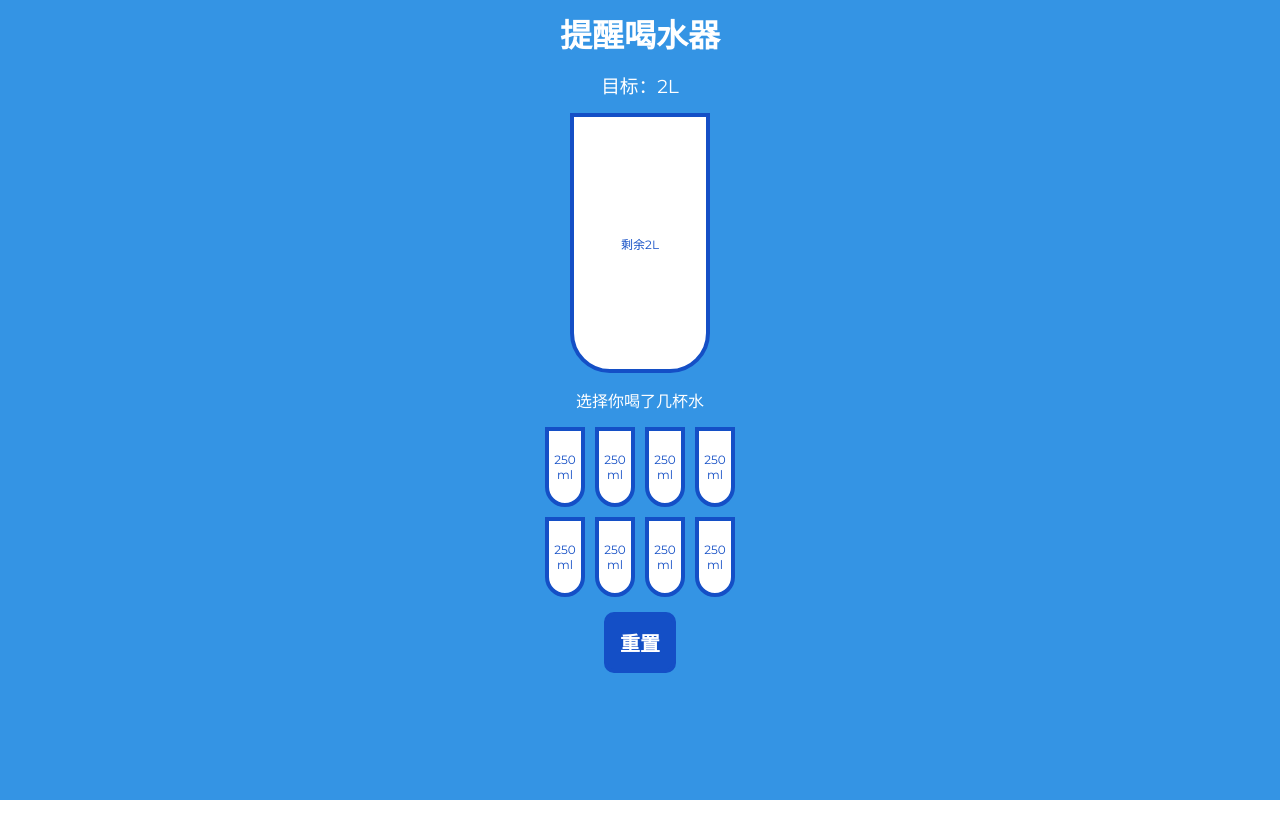
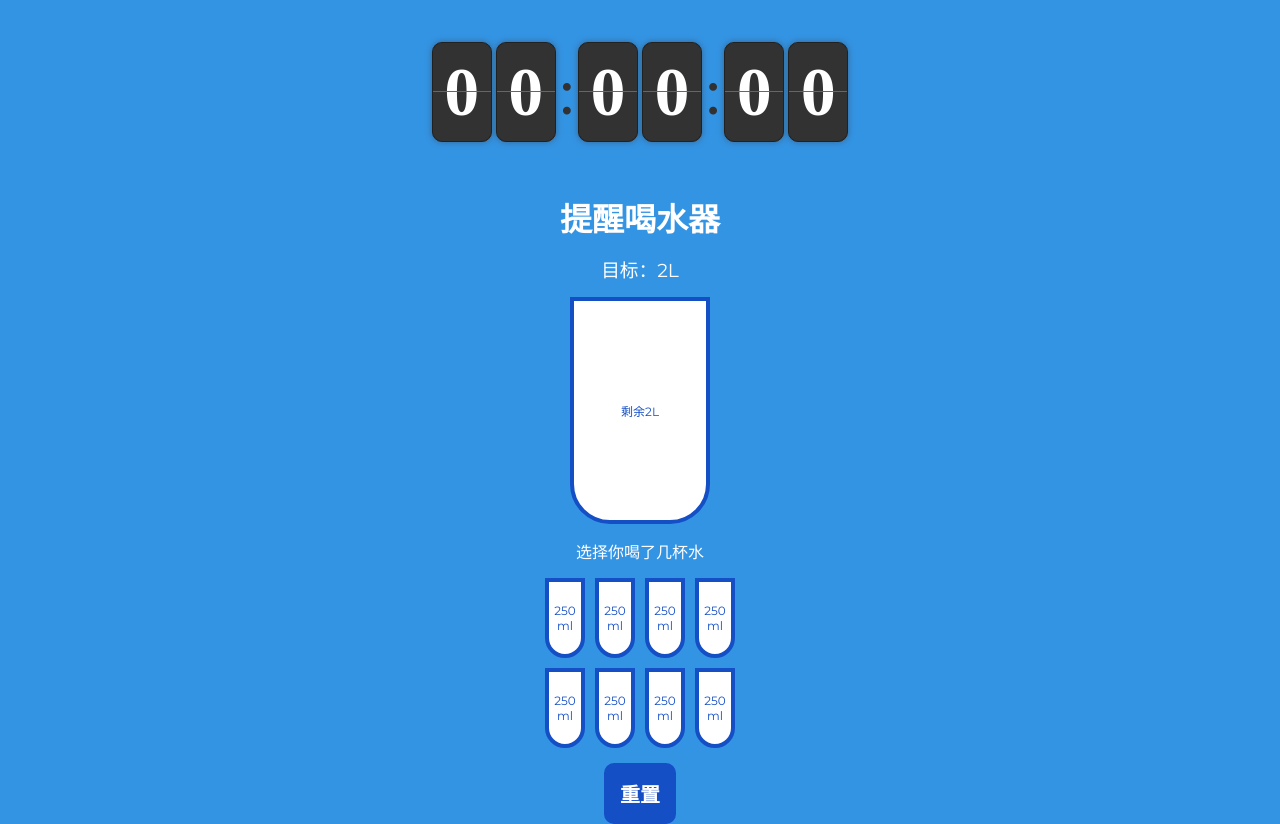
Before and after one commit to JimmFly/water, a React (Create React App) app: page / in a window 1280 px wide. Before the commit the page ends 800 px from the top, so only its background shows below. Built offline with nearby package versions, Linux system fonts and the light colour scheme.

Commit message:
添加时钟

```diff
--- a/src/App.js
+++ b/src/App.js
@@ -1,9 +1,11 @@
 import "./App.css";
 import Home from "./pages/Home";
+import Clock from "./pages/Clock";
 
 function App() {
   return (
     <div className="App">
+      <Clock />
       <Home />
     </div>
   );
--- /dev/null
+++ b/src/pages/Clock.js
@@ -0,0 +1,94 @@
+import React from "react";
+
+const Clock = () => {
+  var Flipper = /** @class */ (function () {
+    function Flipper(node, currentTime, nextTime) {
+      this.isFlipping = false;
+      this.duration = 600;
+      this.flipNode = node;
+      this.frontNode = node.querySelector(".front");
+      this.backNode = node.querySelector(".back");
+      this.setFrontTime(currentTime);
+      this.setBackTime(nextTime);
+    }
+    Flipper.prototype.setFrontTime = function (time) {
+      this.frontNode.dataset.number = time;
+    };
+    Flipper.prototype.setBackTime = function (time) {
+      this.backNode.dataset.number = time;
+    };
+    Flipper.prototype.flipDown = function (currentTime, nextTime) {
+      var _this = this;
+      if (this.isFlipping) {
+        return false;
+      }
+      this.isFlipping = true;
+      this.setFrontTime(currentTime);
+      this.setBackTime(nextTime);
+      this.flipNode.classList.add("running");
+      setTimeout(function () {
+        _this.flipNode.classList.remove("running");
+        _this.isFlipping = false;
+        _this.setFrontTime(nextTime);
+      }, this.duration);
+    };
+    return Flipper;
+  })();
+
+  var getTimeFromDate = function (date) {
+    return date.toTimeString().slice(0, 8).split(":").join("");
+  };
+
+  var flips = document.querySelectorAll(".flip");
+  var now = new Date();
+  var nowTimeStr = getTimeFromDate(new Date(now.getTime() - 1000));
+  var nextTimeStr = getTimeFromDate(now);
+  var flippers = Array.from(flips).map(function (flip, i) {
+    return new Flipper(flip, nowTimeStr[i], nextTimeStr[i]);
+  });
+  setInterval(function () {
+    var now = new Date();
+    var nowTimeStr = getTimeFromDate(new Date(now.getTime() - 1000));
+    var nextTimeStr = getTimeFromDate(now);
+    for (var i = 0; i < flippers.length; i++) {
+      if (nowTimeStr[i] === nextTimeStr[i]) {
+        continue;
+      }
+      flippers[i].flipDown(nowTimeStr[i], nextTimeStr[i]);
+    }
+  }, 1000);
+  return (
+    <div className="Clock">
+      <div className="clock">
+        <div className="flip">
+          <div className="digital front" data-number="0"></div>
+          <div className="digital back" data-number="1"></div>
+        </div>
+        <div className="flip">
+          <div className="digital front" data-number="0"></div>
+          <div className="digital back" data-number="1"></div>
+        </div>
+        <em className="divider">:</em>
+        <div className="flip">
+          <div className="digital front" data-number="0"></div>
+          <div className="digital back" data-number="1"></div>
+        </div>
+        <div className="flip">
+          <div className="digital front" data-number="0"></div>
+          <div className="digital back" data-number="1"></div>
+        </div>
+        <em className="divider">:</em>
+        <div className="flip">
+          <div className="digital front" data-number="0"></div>
+          <div className="digital back" data-number="1"></div>
+        </div>
+        <div className="flip">
+          <div className="digital front" data-number="0"></div>
+          <div className="digital back" data-number="1"></div>
+        </div>
+      </div>
+    </div>
+  );
+};
+
+export default Clock;
--- /dev/null
+++ b/src/styles/__clock.scss
@@ -0,0 +1,128 @@
+.clock {
+  padding-top: 40px;
+  padding-bottom: 40px;
+  display: flex;
+  justify-content: center;
+  align-items: center;
+  background-color: var(--bg-color);
+  //   height: 100vh;
+}
+
+.clock {
+  display: flex;
+}
+
+/* 时钟的分隔 */
+.clock .divider {
+  font-size: 66px;
+  line-height: 102px;
+  font-style: normal;
+  color: rgb(51, 50, 50);
+}
+
+/* 时钟的卡片 */
+.clock .flip {
+  position: relative;
+  width: 60px;
+  height: 100px;
+  margin: 2px;
+  font-size: 70px;
+  font-weight: 700;
+  line-height: 100px;
+  text-align: center;
+  background: rgb(46, 45, 45);
+  border: 1px solid rgb(34, 33, 33);
+  border-radius: 10px;
+  box-shadow: 0 0 6px rgba(54, 54, 54, 0.5);
+}
+
+/* 时钟上的数字 */
+.clock .flip .digital::before,
+.clock .flip .digital::after {
+  position: absolute;
+  content: attr(data-number);
+  left: 0;
+  right: 0;
+  color: white;
+  background: rgb(51, 50, 50);
+  overflow: hidden;
+  -webkit-perspective: 160px;
+  perspective: 160px;
+}
+
+/* 翻页前的数字 */
+.clock .flip .digital::before {
+  top: 0;
+  bottom: 50%;
+  border-bottom: 1px solid #666;
+  border-radius: 10px 10px 0 0;
+}
+
+/* 翻页后的数字 */
+.clock .flip .digital::after {
+  top: 50%;
+  bottom: 0;
+  line-height: 0;
+  border-radius: 0 0 10px 10px;
+}
+
+.clock .flip .back::before,
+.clock .flip .front::after {
+  z-index: 1;
+}
+.clock .flip .back::after {
+  z-index: 2;
+}
+.clock .flip .front::before {
+  z-index: 3;
+}
+
+.clock .flip .back::after {
+  -webkit-transform-origin: center top;
+  transform-origin: center top;
+  -webkit-transform: rotateX(0.5turn);
+  transform: rotateX(0.5turn);
+}
+
+.clock .flip.running .front::before {
+  -webkit-transform-origin: center bottom;
+  transform-origin: center bottom;
+  -webkit-animation: frontFlipDown 0.6s ease-in-out;
+  animation: frontFlipDown 0.6s ease-in-out;
+  box-shadow: 0 -2px 6px rgba(255, 255, 255, 0.3);
+  -webkit-backface-visibility: hidden;
+  backface-visibility: hidden;
+}
+
+.clock .flip.running .back::after {
+  -webkit-animation: backFlipDown 0.6s ease-in-out;
+  animation: backFlipDown 0.6s ease-in-out;
+}
+
+@-webkit-keyframes frontFlipDown {
+  to {
+    -webkit-transform: rotateX(0.5turn);
+    transform: rotateX(0.5turn);
+  }
+}
+
+@keyframes frontFlipDown {
+  to {
+    -webkit-transform: rotateX(0.5turn);
+    transform: rotateX(0.5turn);
+  }
+}
+
+@-webkit-keyframes backFlipDown {
+  to {
+    -webkit-transform: rotateX(0);
+    transform: rotateX(0);
+  }
+}
+
+@keyframes backFlipDown {
+  to {
+    -webkit-transform: rotateX(0);
+    transform: rotateX(0);
+  }
+}
--- a/src/styles/style.css
+++ b/src/styles/style.css
@@ -1,3 +1,4 @@
+@charset "UTF-8";
 @import url("https://fonts.googleapis.com/css?family=Montserrat:400,600&display=swap");
 * {
   padding: 0;
@@ -7,7 +8,7 @@
 }
 
 .App {
-  height: 100vh;
+  height: 80vh;
 }
 
 :root {
@@ -149,4 +150,144 @@ h3 {
   border-radius: 10px;
   cursor: pointer;
 }
+
+.clock {
+  padding-top: 40px;
+  padding-bottom: 40px;
+  display: -webkit-box;
+  display: -ms-flexbox;
+  display: flex;
+  -webkit-box-pack: center;
+      -ms-flex-pack: center;
+          justify-content: center;
+  -webkit-box-align: center;
+      -ms-flex-align: center;
+          align-items: center;
+  background-color: var(--bg-color);
+}
+
+.clock {
+  display: -webkit-box;
+  display: -ms-flexbox;
+  display: flex;
+}
+
+/* 时钟的分隔 */
+.clock .divider {
+  font-size: 66px;
+  line-height: 102px;
+  font-style: normal;
+  color: #333232;
+}
+
+/* 时钟的卡片 */
+.clock .flip {
+  position: relative;
+  width: 60px;
+  height: 100px;
+  margin: 2px;
+  font-size: 70px;
+  font-weight: 700;
+  line-height: 100px;
+  text-align: center;
+  background: #2e2d2d;
+  border: 1px solid #222121;
+  border-radius: 10px;
+  -webkit-box-shadow: 0 0 6px rgba(54, 54, 54, 0.5);
+          box-shadow: 0 0 6px rgba(54, 54, 54, 0.5);
+}
+
+/* 时钟上的数字 */
+.clock .flip .digital::before,
+.clock .flip .digital::after {
+  position: absolute;
+  content: attr(data-number);
+  left: 0;
+  right: 0;
+  color: white;
+  background: #333232;
+  overflow: hidden;
+  -webkit-perspective: 160px;
+  perspective: 160px;
+}
+
+/* 翻页前的数字 */
+.clock .flip .digital::before {
+  top: 0;
+  bottom: 50%;
+  border-bottom: 1px solid #666;
+  border-radius: 10px 10px 0 0;
+}
+
+/* 翻页后的数字 */
+.clock .flip .digital::after {
+  top: 50%;
+  bottom: 0;
+  line-height: 0;
+  border-radius: 0 0 10px 10px;
+}
+
+.clock .flip .back::before,
+.clock .flip .front::after {
+  z-index: 1;
+}
+
+.clock .flip .back::after {
+  z-index: 2;
+}
+
+.clock .flip .front::before {
+  z-index: 3;
+}
+
+.clock .flip .back::after {
+  -webkit-transform-origin: center top;
+  transform-origin: center top;
+  -webkit-transform: rotateX(0.5turn);
+  transform: rotateX(0.5turn);
+}
+
+.clock .flip.running .front::before {
+  -webkit-transform-origin: center bottom;
+  transform-origin: center bottom;
+  -webkit-animation: frontFlipDown 0.6s ease-in-out;
+  animation: frontFlipDown 0.6s ease-in-out;
+  -webkit-box-shadow: 0 -2px 6px rgba(255, 255, 255, 0.3);
+          box-shadow: 0 -2px 6px rgba(255, 255, 255, 0.3);
+  -webkit-backface-visibility: hidden;
+  backface-visibility: hidden;
+}
+
+.clock .flip.running .back::after {
+  -webkit-animation: backFlipDown 0.6s ease-in-out;
+  animation: backFlipDown 0.6s ease-in-out;
+}
+
+@-webkit-keyframes frontFlipDown {
+  to {
+    -webkit-transform: rotateX(0.5turn);
+    transform: rotateX(0.5turn);
+  }
+}
+
+@keyframes frontFlipDown {
+  to {
+    -webkit-transform: rotateX(0.5turn);
+    transform: rotateX(0.5turn);
+  }
+}
+
+@-webkit-keyframes backFlipDown {
+  to {
+    -webkit-transform: rotateX(0);
+    transform: rotateX(0);
+  }
+}
+
+@keyframes backFlipDown {
+  to {
+    -webkit-transform: rotateX(0);
+    transform: rotateX(0);
+  }
+}
 /*# sourceMappingURL=style.css.map */
--- a/src/styles/style.scss
+++ b/src/styles/style.scss
@@ -4,6 +4,7 @@
   box-sizing: border-box;
 }
 .App {
-  height: 100vh;
+  height: 80vh;
 }
 @import "./_cup";
+@import "./_clock";
```
Also changed, not shown: 1 other file (tests, documents, lock files or other folders).
